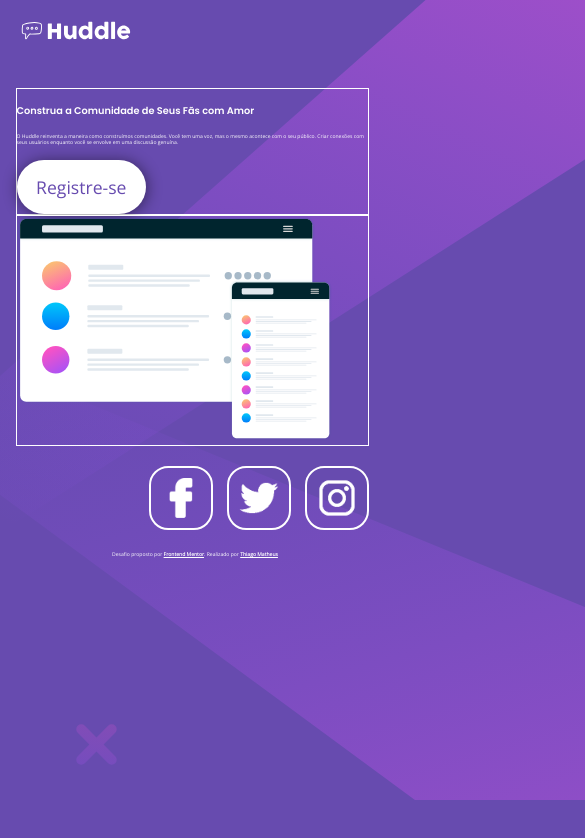
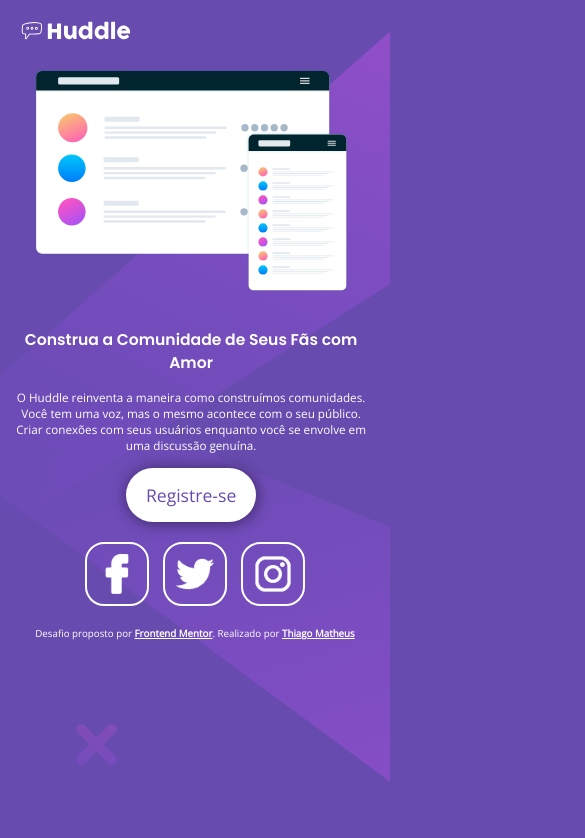
Before and after one commit to thiagoomatheus/huddle-landing-page, a plain HTML site: page index.html in a window 390 px wide. Shown: the top 838 px of the page, 585 px wide, since content can reach past the window. Drawn offline with nearby package versions, Linux system fonts and the light colour scheme.

Commit message:
1.0 - Versão estável
CSS: ajustes medias queries

```diff
--- a/estilo/style.css
+++ b/estilo/style.css
@@ -44,10 +44,6 @@ header #logo img {
 }
 
 /*Conteúdo*/
-
-main {
-    min-width: 768px;
-}
 
 main section {
     float: right;
@@ -132,27 +128,48 @@ footer p a:hover {
 
 
 /*Medias Queries*/
-@media (max-width: 800px) {
+@media (max-width: 768px) {
 
     header #logo img{
         width: 30vw;
     }
 
+    main {
+        display: flex;
+        flex-direction: column;
+    }
+
     main section {
-        border: 1px solid white;
-        display: block;
         float: none;
         width: 90vw;
+        order: 2;
+        text-align: center;
+    }
+
+    main section h2  {
+        font-size: 4vw;
+    }
+
+    main section p {
+        font-size: 3vw;
     }
 
     main aside {
-        border: 1px solid white;
         width: 90vw;
-        margin-bottom: ;
+        order: 1;
     }
 
     aside img {
-        margin: 0 auto;
+        margin: auto;
+        display: block;
+    }
+
+    footer p {
+        font-size: 2.5vw;
+    }
+
+    footer #redes-sociais {
+        text-align: center;
     }
 
 }
```
Also changed, not shown: index.html (+3 -1 lines).
